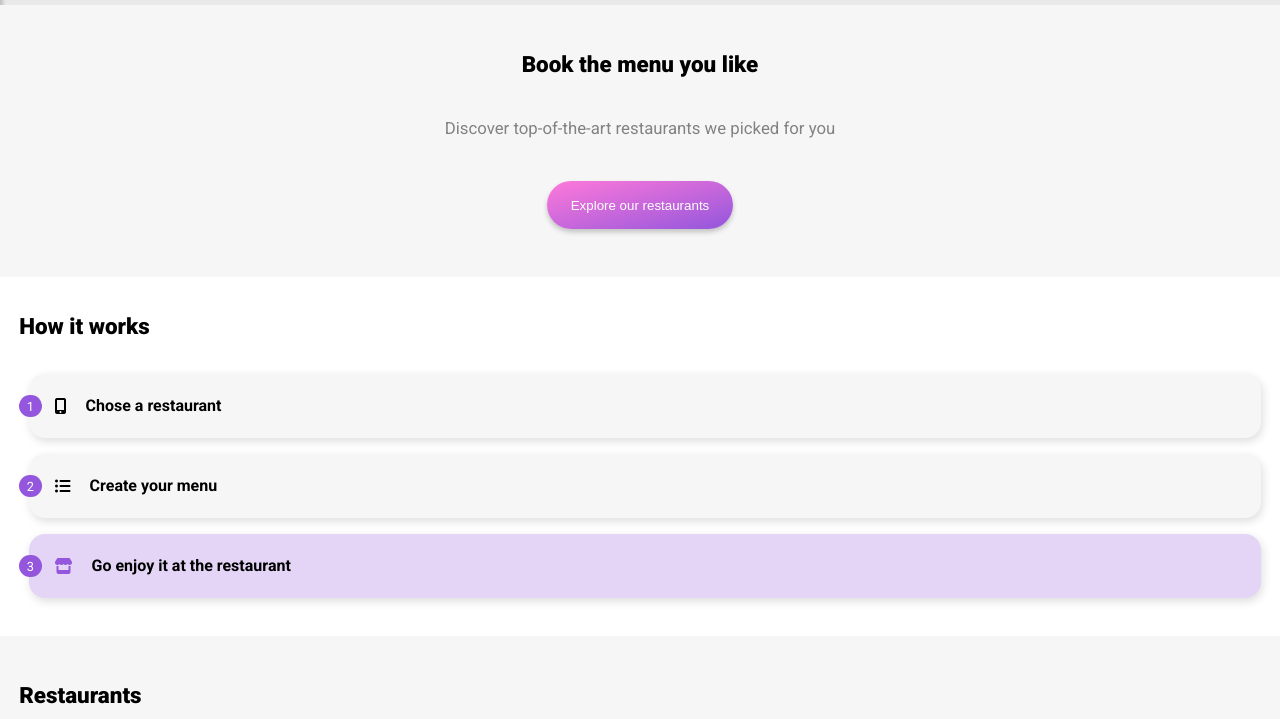
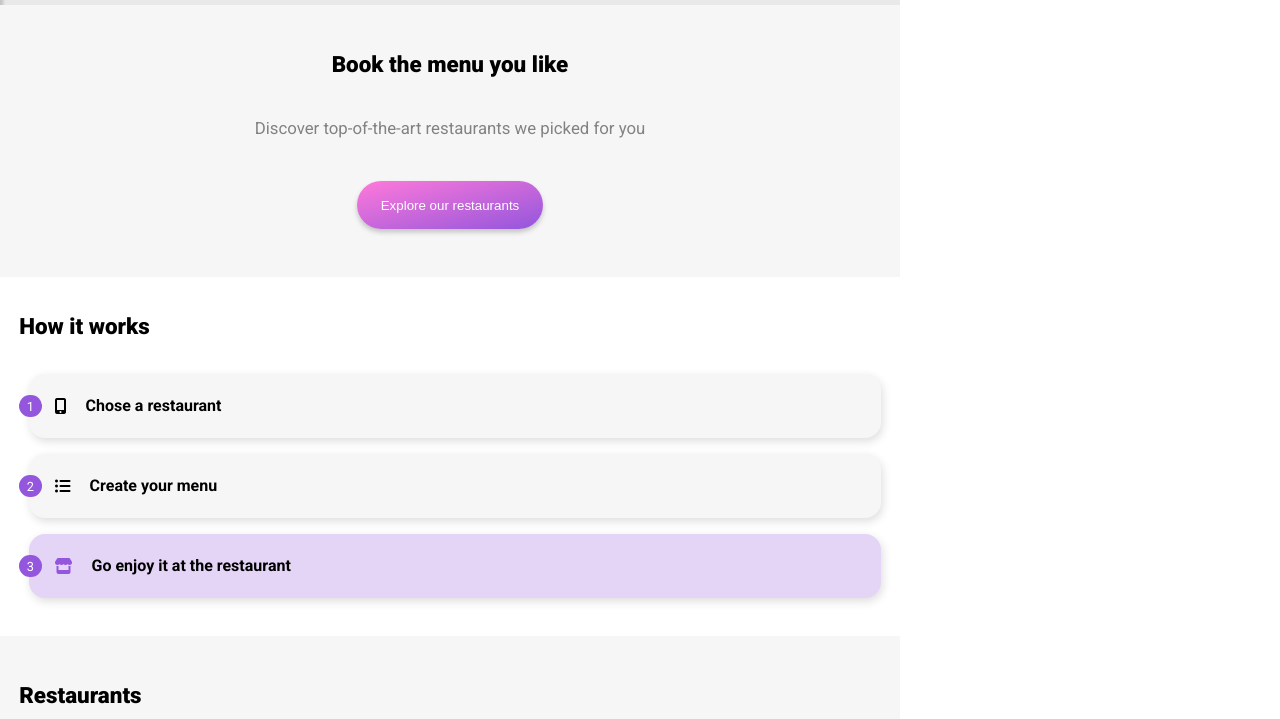
Before and after one commit to MarciaBVSousa/ohmyfood, a plain HTML site: page index.html in a window 1280 px wide. Shown: the part 105-824 px from the top of the page. Drawn offline with nearby package versions, Linux system fonts and the light colour scheme; files that its build step writes are made by us from their sources; a web font is replaced by a local one.

Commit message:
Update _config.scss body max-width

```diff
--- a/scss/base/_config.scss
+++ b/scss/base/_config.scss
@@ -33,3 +33,6 @@ small {
     font-weight: 500;
     color: lighten($dark-bg-color, 10%);
 }
+body {
+    max-width: 900px;
+}
```
